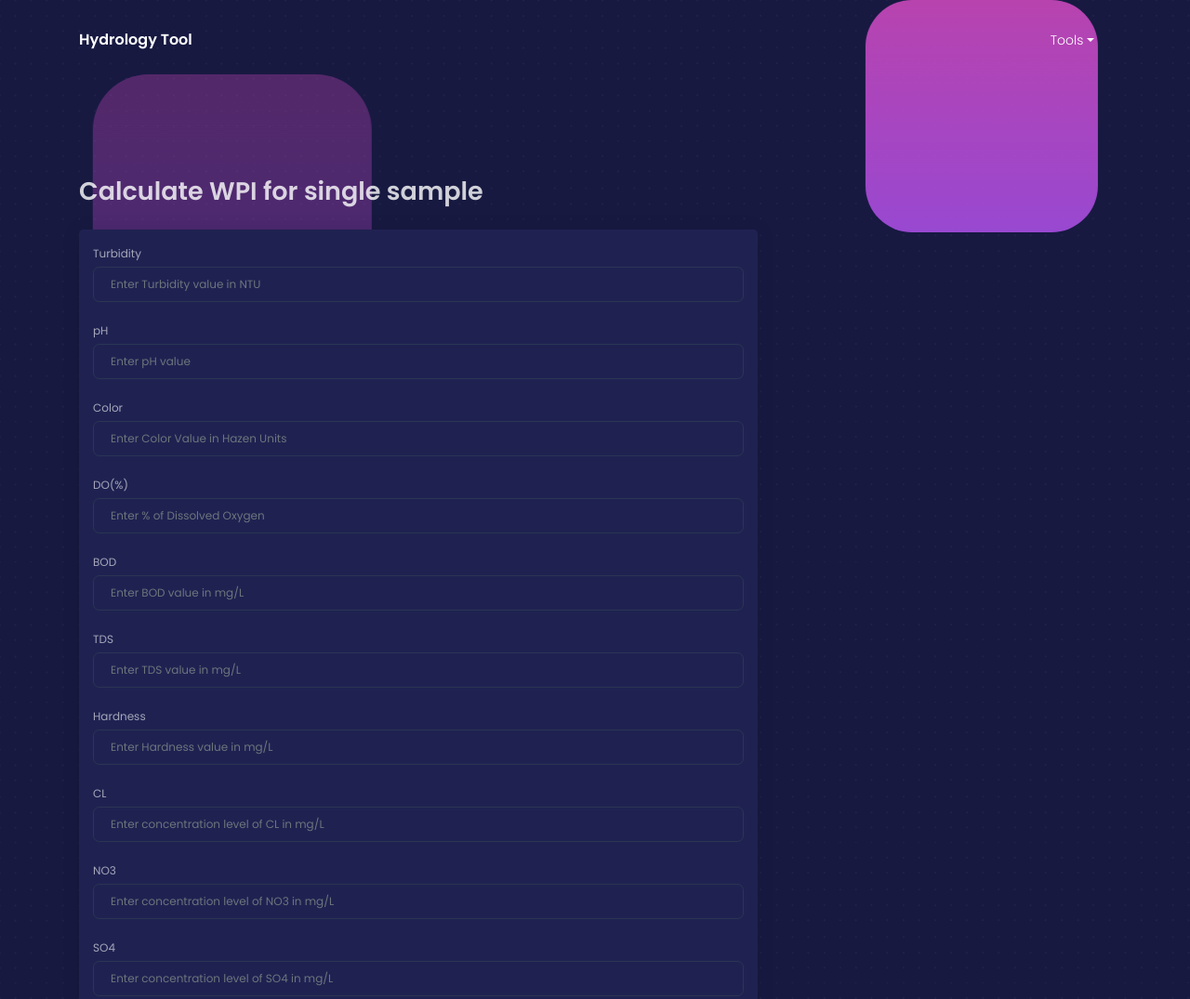
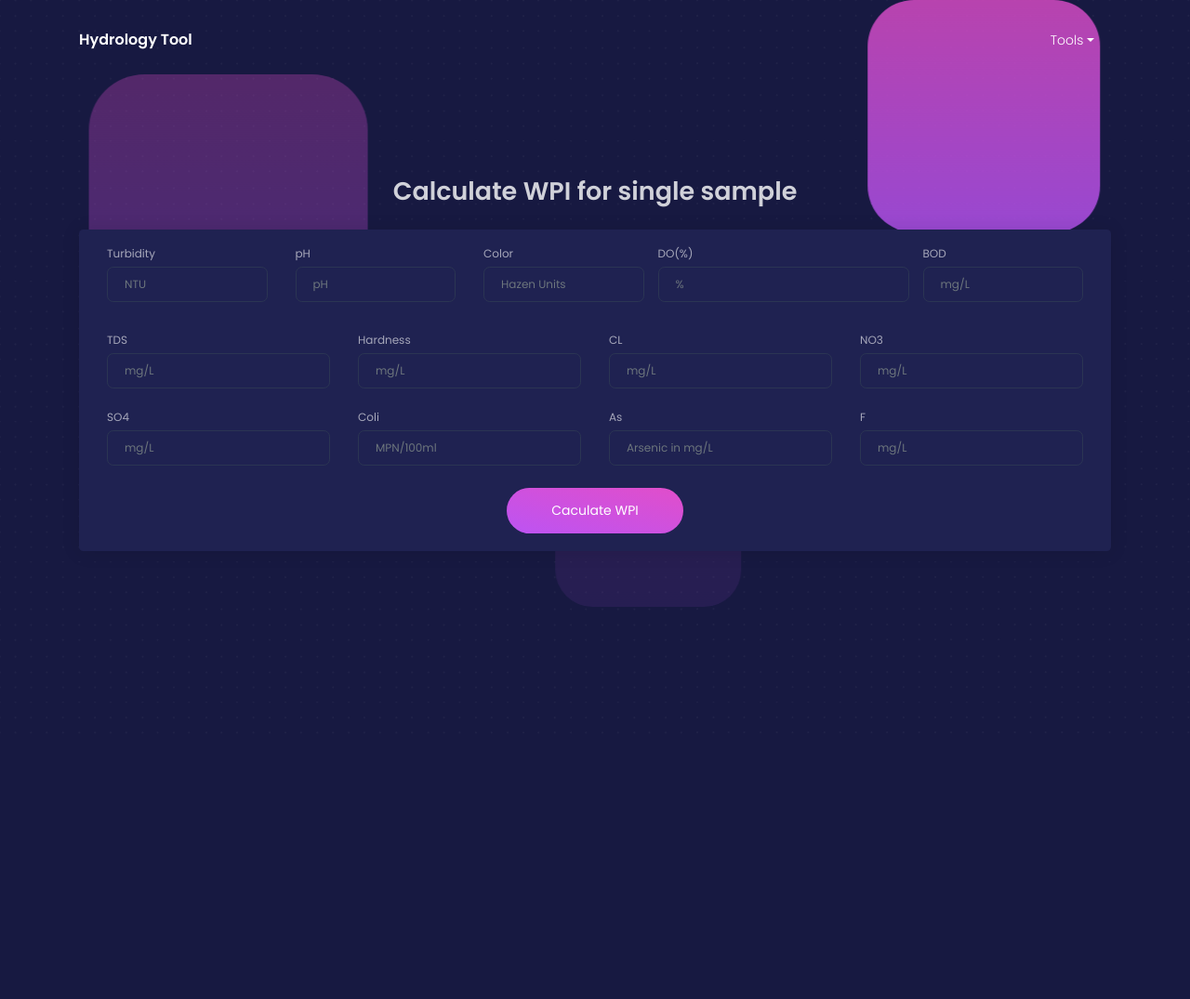
Before and after one commit to gaurav172/Hydro_project, a React app in the folder react_app/: page /wpi-single in a window 1280 px wide. Shown: the top 1075 px of the page at 93% size. After the commit the page ends 800 px from the top, so only its background shows below. Built offline with nearby package versions, Linux system fonts and the light colour scheme; what react-window-state would draw is missing.

Commit message:
Update WPI CSS

```diff
--- a/react_app/src/assets/css/styles.css
+++ b/react_app/src/assets/css/styles.css
@@ -16,3 +16,11 @@
       max-width: 300px;
       cursor: pointer;
   }
+
+  .wpititle{
+      text-align: center;
+  }
+
+  .wpibutton{
+    text-align: center;
+  }
--- a/react_app/src/views/examples/WPICsv.js
+++ b/react_app/src/views/examples/WPICsv.js
@@ -213,7 +213,7 @@ class WPICsv extends React.Component {
               <div className="squares square-3" />
               <div className="squares square-4" />
               <Row className="row-grid justify-content-between align-items-center">
-                <Col className="mb-lg-auto" lg="8">
+                <Col className="mb-lg-auto" lg="4">
                   <h2 className="title">Calculate WPI for CSV</h2>
                   <Card className="card-register">
                     <CardBody>
@@ -232,6 +232,7 @@ class WPICsv extends React.Component {
                             type="file"
                             name="file"
                             id="xlsxFile"
+                            style={{ cursor: 'pointer' }}
                             onChange={(e) => this.uploadFile(e.target.files[0], true)}
                             />
                         </FormGroup>
@@ -250,6 +251,7 @@ class WPICsv extends React.Component {
                             type="file"
                             name="file"
                             id="odsFile"
+                            style={{ cursor: 'pointer' }}
                             onChange={(e) => this.uploadFile(e.target.files[0], false)}
                             />
                         </FormGroup>
@@ -257,9 +259,7 @@ class WPICsv extends React.Component {
                     </CardBody>
                   </Card>
                 </Col>
-              </Row>
-              <Row>
-                <Col>
+                <Col className="mb-lg-auto" lg="8">
                    <Featureswpi data={this.state.data} width={this.state.canvas_width} height={this.state.canvas_height}/>
                 </Col>
               </Row>
--- a/react_app/src/views/examples/WPISingle.js
+++ b/react_app/src/views/examples/WPISingle.js
@@ -18,6 +18,7 @@
 import React from "react";
 import classnames from "classnames";
 import { Link } from "react-router-dom";
+import './../../assets/css/styles.css'
 
 // reactstrap components
 import {
@@ -170,11 +171,14 @@ class WPISingle extends React.Component {
               <div className="squares square-3" />
               <div className="squares square-4" />
               <Row className="row-grid justify-content-between align-items-center">
-                <Col className="mb-lg-auto" lg="8">
-                  <h2 className="title">Calculate WPI for single sample</h2>
+                <Col className="mb-lg-auto" lg="12">
+                  <h2 className="wpititle title">Calculate WPI for single sample</h2>
                   <Card className="card-register">
                     <CardBody>
                       <Form className="form" onSubmit = {this.handleSubmit}>
+                      <Container>
+                      <Row>
+                      <Col>
                         <FormGroup>
                           <Label for="turbidityField">Turbidity</Label>
                           <Input
@@ -185,9 +189,11 @@ class WPISingle extends React.Component {
                             step = "0.0001"
                             name="turbidity"
                             id="turbidityField"
-                            placeholder="Enter Turbidity value in NTU"
+                            placeholder="NTU"
                           />
                         </FormGroup>
+                        </Col>
+                        <Col>
                         <FormGroup>
                           <Label for="phField">pH</Label>
                           <Input
@@ -198,9 +204,11 @@ class WPISingle extends React.Component {
                             step = "0.0001"
                             name="ph"
                             id="phField"
-                            placeholder="Enter pH value"
+                            placeholder="pH"
                           />
                         </FormGroup>
+                        </Col>
+                        <Col>
                         <FormGroup>
                           <Label for="colorField">Color</Label>
                           <Input
@@ -211,9 +219,10 @@ class WPISingle extends React.Component {
                             step = "0.0001"
                             name="color"
                             id="colorField"
-                            placeholder="Enter Color Value in Hazen Units"
+                            placeholder="Hazen Units"
                           />
                         </FormGroup>
+                        </Col>
                         <FormGroup>
                           <Label for="doField">DO(%)</Label>
                           <Input
@@ -223,9 +232,10 @@ class WPISingle extends React.Component {
                             step = "0.0001"
                             name="do"
                             id="doField"
-                            placeholder="Enter % of Dissolved Oxygen"
+                            placeholder="%"
                           />
                         </FormGroup>
+                        <Col>
                         <FormGroup>
                           <Label for="bodField">BOD</Label>
                           <Input
@@ -236,9 +246,13 @@ class WPISingle extends React.Component {
                             step = "0.0001"
                             name="bod"
                             id="bodField"
-                            placeholder="Enter BOD value in mg/L"
+                            placeholder="mg/L"
                           />
                         </FormGroup>
+                        </Col>
+                        </Row>
+                        <Row>
+                          <Col>
                         <FormGroup>
                           <Label for="tdsField">TDS</Label>
                           <Input
@@ -249,9 +263,11 @@ class WPISingle extends React.Component {
                             step = "0.0001"
                             name="tds"
                             id="tdsField"
-                            placeholder="Enter TDS value in mg/L"
+                            placeholder="mg/L"
                           />
                         </FormGroup>
+                        </Col>
+                        <Col>
                         <FormGroup>
                           <Label for="hardnessField">Hardness</Label>
                           <Input
@@ -261,9 +277,11 @@ class WPISingle extends React.Component {
                             step = "0.0001"
                             name="hardness"
                             id="hardnessField"
-                            placeholder="Enter Hardness value in mg/L"
+                            placeholder="mg/L"
                           />
                         </FormGroup>
+                        </Col>
+                        <Col>
                         <FormGroup>
                           <Label for="clField">CL</Label>
                           <Input
@@ -273,9 +291,11 @@ class WPISingle extends React.Component {
                             step = "0.0001"
                             name="cl"
                             id="clField"
-                            placeholder="Enter concentration level of CL in mg/L"
+                            placeholder="mg/L"
                           />
                         </FormGroup>
+                        </Col>
+                        <Col>
                         <FormGroup>
                           <Label for="no3Field">NO3</Label>
                           <Input
@@ -286,9 +306,13 @@ class WPISingle extends React.Component {
                             step = "0.0001"
                             name="no3"
                             id="no3Field"
-                            placeholder="Enter concentration level of NO3 in mg/L"
+                            placeholder="mg/L"
                           />
                         </FormGroup>
+                        </Col>
+                        </Row>
+                        <Row>
+                          <Col>
                         <FormGroup>
                           <Label for="so4Field">SO4</Label>
                           <Input
@@ -299,9 +323,11 @@ class WPISingle extends React.Component {
                             step = "0.0001"
                             name="so4"
                             id="so4Field"
-                            placeholder="Enter concentration level of SO4 in mg/L"
+                            placeholder="mg/L"
                           />
                         </FormGroup>
+                        </Col>
+                        <Col>
                         <FormGroup>
                           <Label for="coliField">Coli</Label>
                           <Input
@@ -311,9 +337,11 @@ class WPISingle extends React.Component {
                             step = "0.0001"
                             name="coli"
                             id="coliField"
-                            placeholder="Enter total coliform count in MPN/100ml"
+                            placeholder="MPN/100ml"
                           />
                         </FormGroup>
+                        </Col>
+                        <Col>
                         <FormGroup>
                           <Label for="asField">As</Label>
                           <Input
@@ -324,9 +352,11 @@ class WPISingle extends React.Component {
                             step = "0.0001"
                             name="as"
                             id="asField"
-                            placeholder="Enter concentration level of Arsenic in mg/L"
+                            placeholder="Arsenic in mg/L"
                           />
                         </FormGroup>
+                        </Col>
+                        <Col>
                         <FormGroup>
                           <Label for="fField">F</Label>
                           <Input
@@ -337,12 +367,17 @@ class WPISingle extends React.Component {
                             step = "0.0001"
                             name="f"
                             id="fField"
-                            placeholder="Enter concentration level of Fluorine in mg/L"
+                            placeholder="mg/L"
                           />
                         </FormGroup>
-                      <Button className="btn-round" color="primary" size="lg">
+                        </Col>
+                        </Row>
+                      <div className="wpibutton">
+                      <Button className="btn-round" color="primary" size="lg" >
                         Caculate WPI
                       </Button>
+                      </div>
+                      </Container>
                       </Form>
                     </CardBody>
                   </Card>
```
